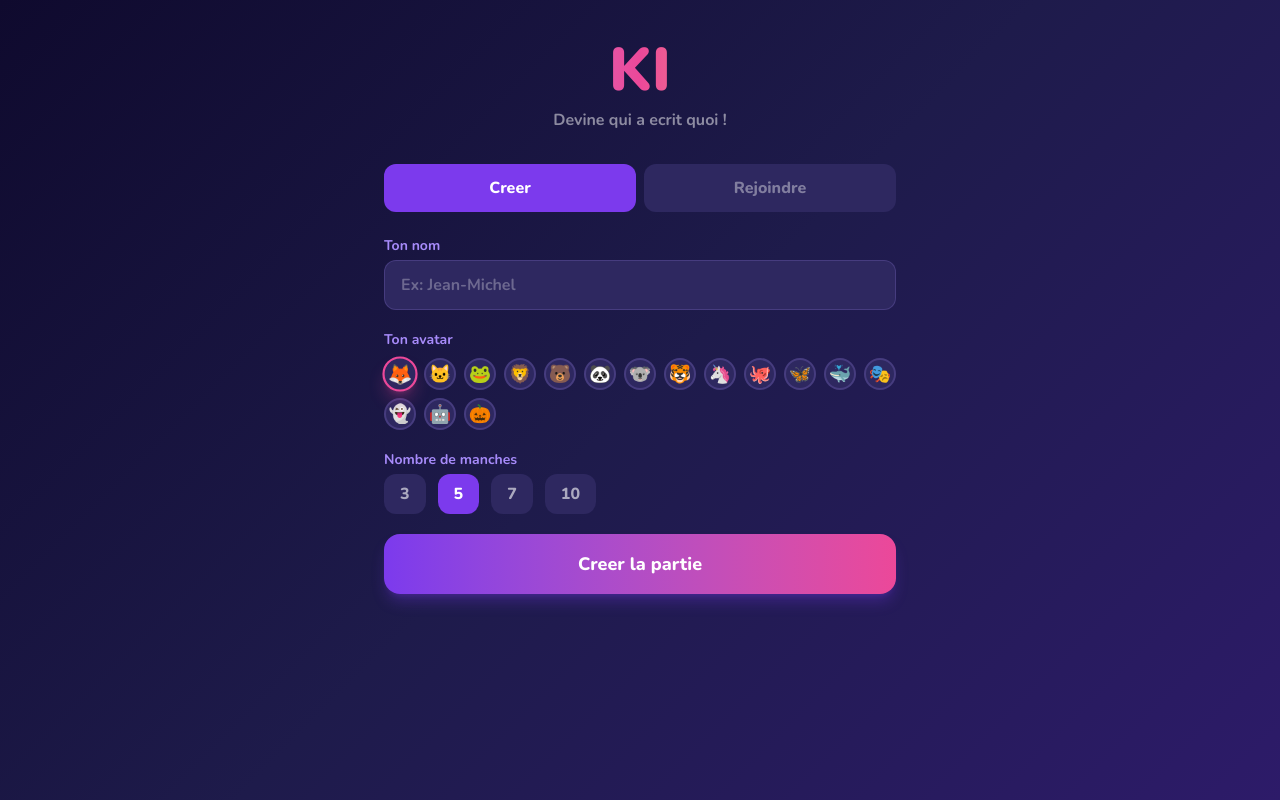
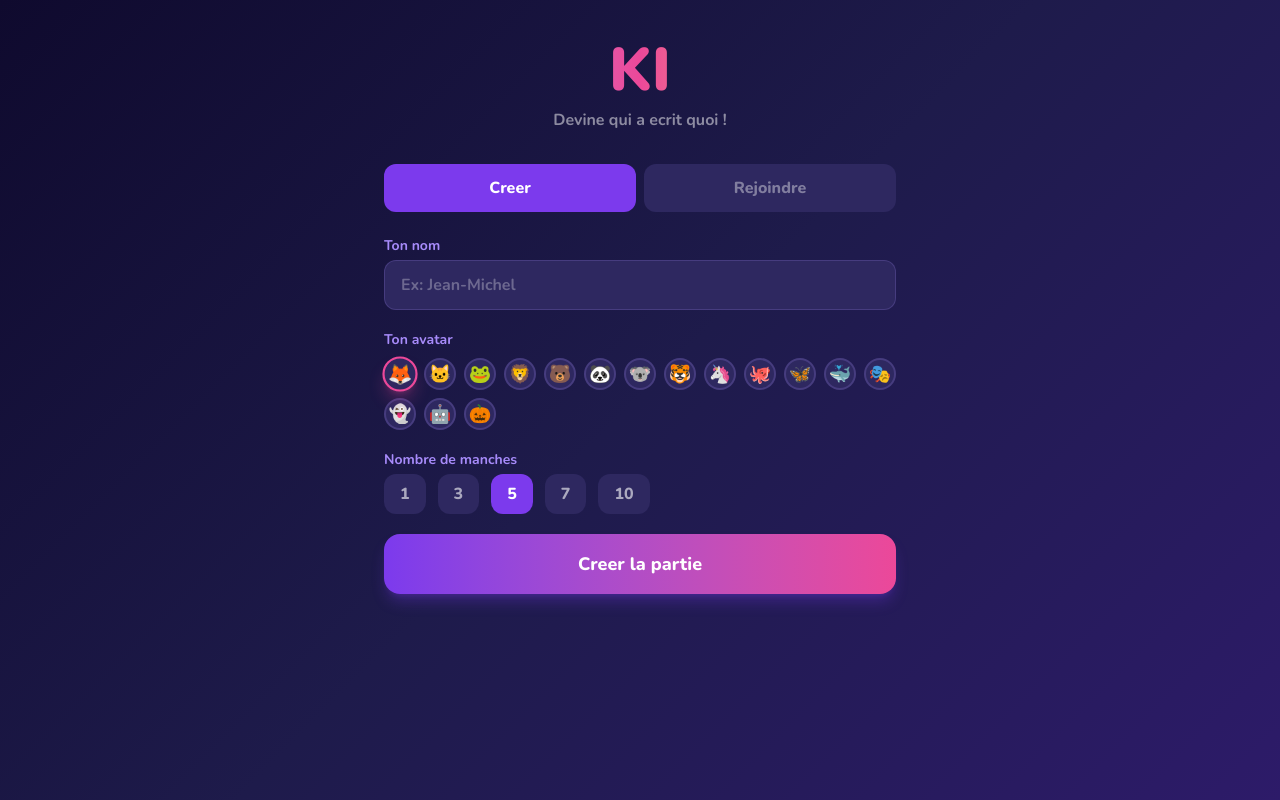
Before and after one commit to dorian-frances/ki-app, a React (Vite) app: page / in a window 1280 px wide. Built offline with nearby package versions, Linux system fonts and the light colour scheme; no server answers.

Commit message:
feat: ajout d'une option pour une manche

```diff
--- a/src/components/home/CreateGameForm.tsx
+++ b/src/components/home/CreateGameForm.tsx
@@ -60,7 +60,7 @@ export default function CreateGameForm() {
       <div>
         <label className="block text-sm font-bold text-ki-purple-light mb-1">Nombre de manches</label>
         <div className="flex items-center gap-3">
-          {[3, 5, 7, 10].map((n) => (
+          {[1, 3, 5, 7, 10].map((n) => (
             <button
               key={n}
               onClick={() => setRounds(n)}
```
